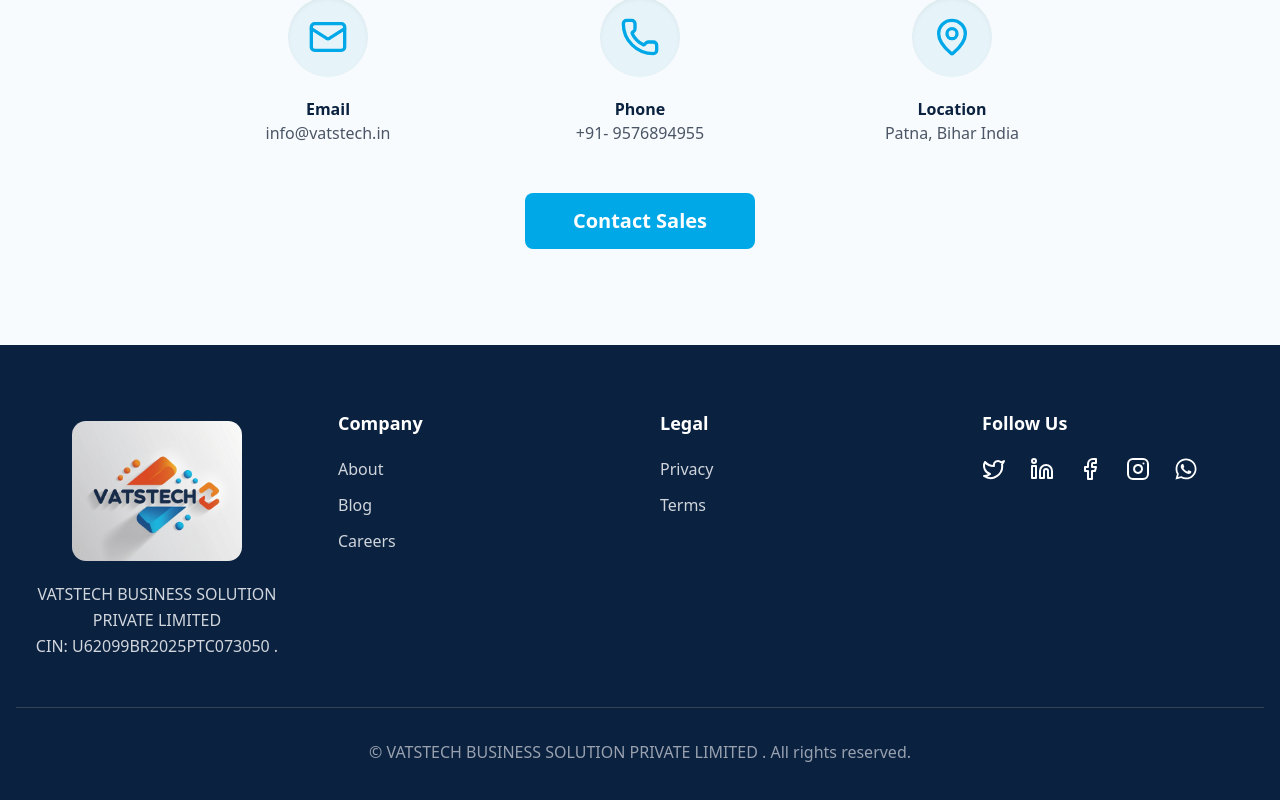
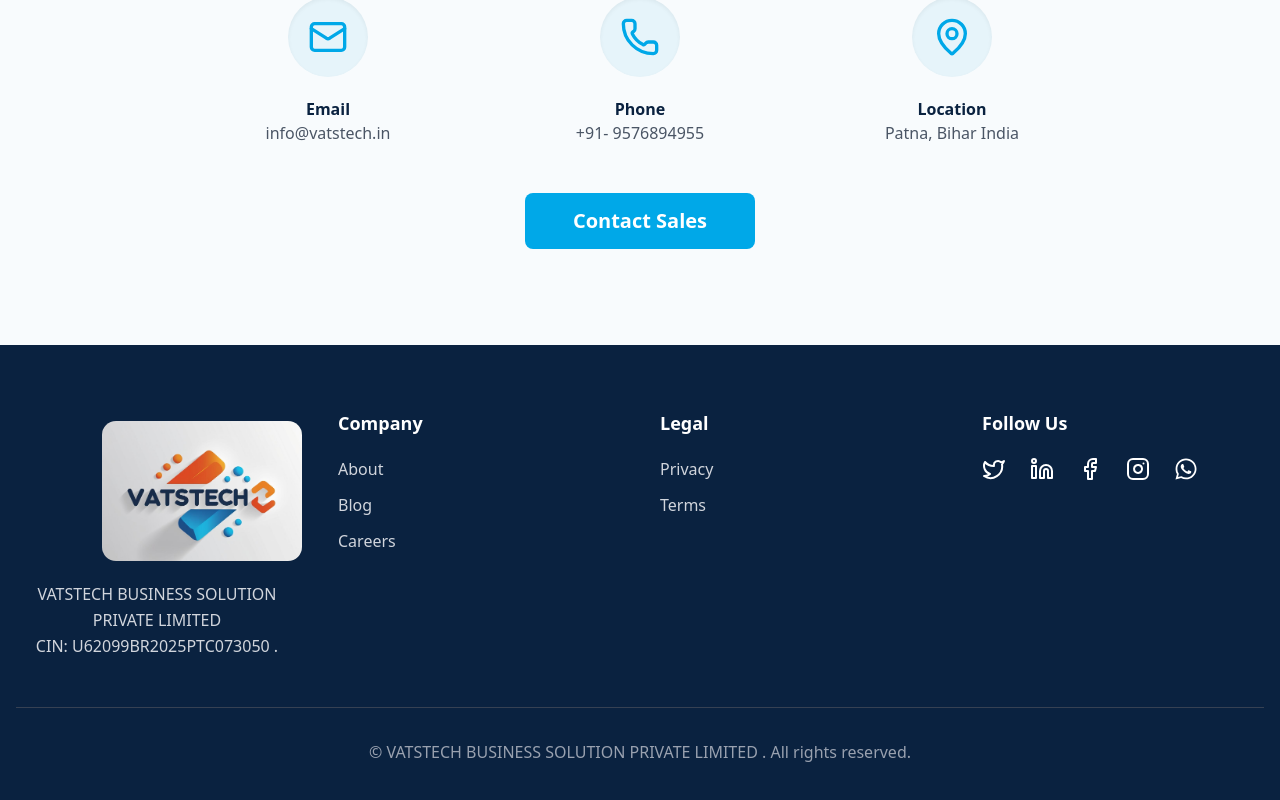
Before and after one commit to Harshpandeyiitian04/Vatstech, a Next.js app: page / in a window 1280 px wide. Shown: the part 5109-5909 px from the top of the page. Built offline with nearby package versions, Linux system fonts and the light colour scheme.

Commit message:
optimised it for sm and lg devices

```diff
--- a/components/footer.tsx
+++ b/components/footer.tsx
@@ -10,8 +10,8 @@ export function Footer() {
                 <div className="container mx-auto px-4">
                     <div className="grid md:grid-cols-4 gap-10">
                         <div className="">
-                            <div className="flex items-center justify-center space-x-3 mb-5 overflow-hidden m-3 ml-14 mr-14 ">
-                                <img src="/22.png" alt="" srcSet="" className="w-56 h-35 rounded-xl object-cover" />
+                            <div className="flex items-center-safe justify-center lg:justify-end space-x-3 mb-5 overflow-hidden m-3 mr-14 lg:ml-14 lg:w-70 sm:w-56 sm:ml-0 sm:translate-x-[-50px]">
+                                <img src="/22.png" alt="" srcSet="" className="w-50 h-35  rounded-xl object-cover " />
                                 {/* <span className="text-2xl font-bold">Vatstech</span> */}
                             </div>
                             <div className="text-gray-300 leading-relaxed text-center">
```
